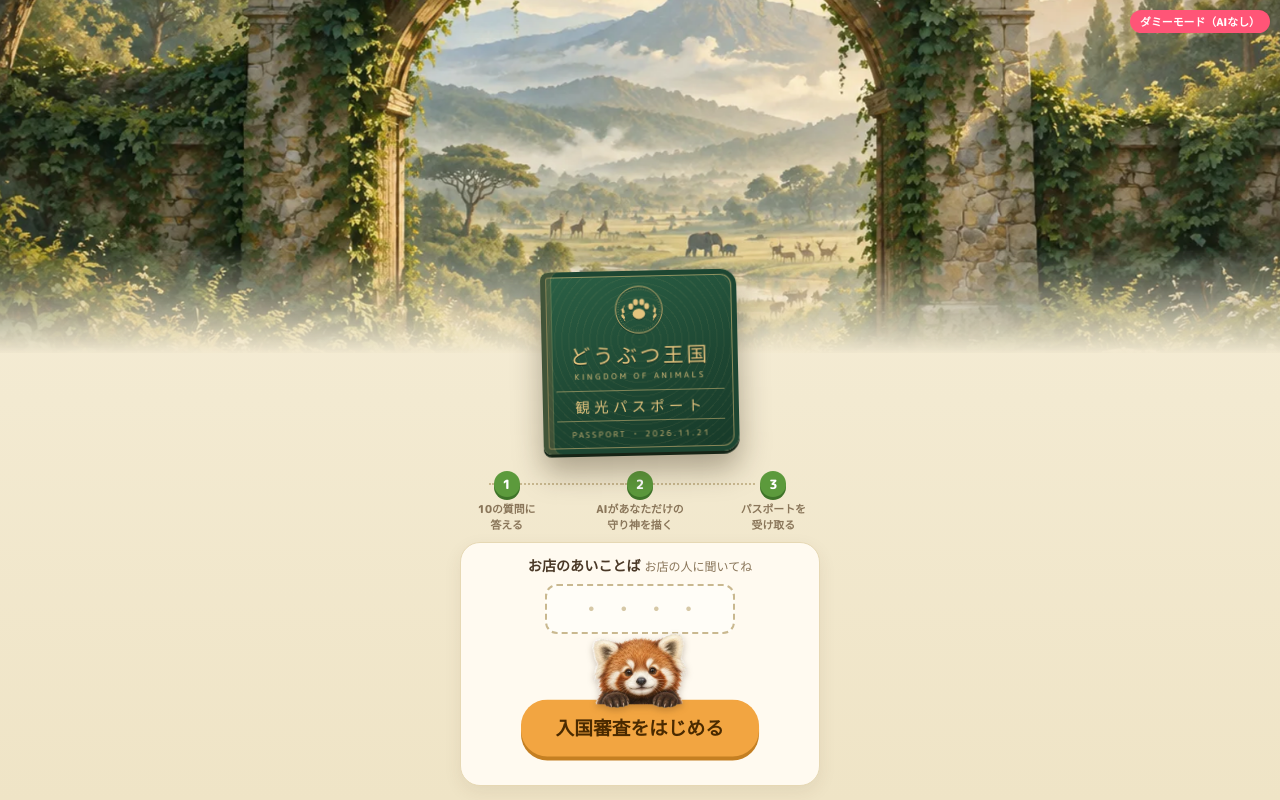
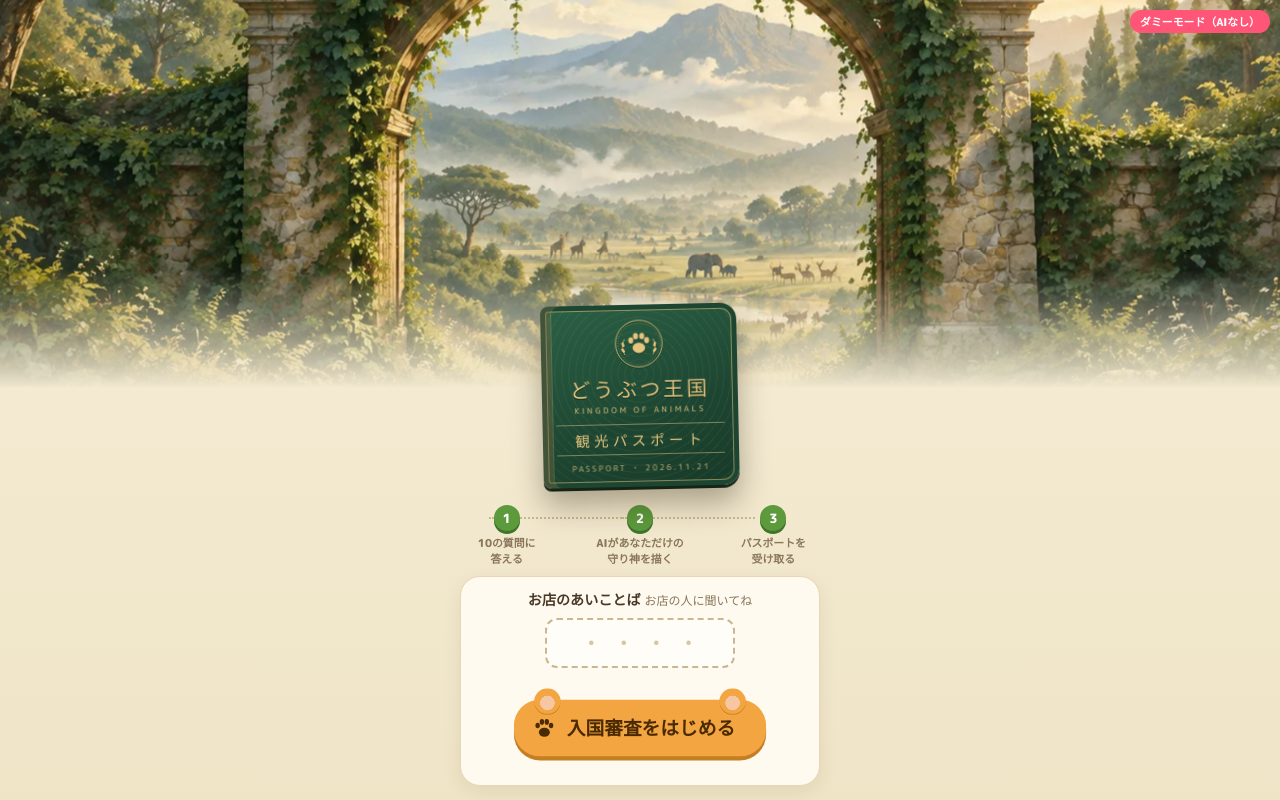
Before and after one commit to u-shin16/gakuensai, a Flask app: page / in a window 1280 px wide. Run offline with Flask 3, Linux system fonts and the light colour scheme; some web fonts are replaced.

Commit message:
入国審査のボタンも前の形（くまの耳と肉球）に戻す
Co-Authored-By: Claude Opus 5.5 <noreply@anthropic.com>

```diff
--- a/static/kingdom.css
+++ b/static/kingdom.css
@@ -252,7 +252,7 @@ body.at-start { padding-top: 0 !important; padding-bottom: 0 !important; }
 .entry label.h small { display: inline; margin-left: 4px; }
 .entry #shopCode { font-size: 1.35rem; padding: 7px 0 7px .5em; margin-bottom: 14px; }
 .entry .ticketno { margin-bottom: 12px; }
-.entry button.big { margin-top: 6px; padding-top: 14px; padding-bottom: 14px; }
+.entry button.big { margin-top: 18px; padding-top: 14px; padding-bottom: 14px; }
 #shopStatus { margin-top: 4px; }
 
 /* 背の高い画面（PCなど）は表紙を大きく */
--- a/templates/index.html
+++ b/templates/index.html
@@ -141,7 +141,7 @@
       <label class="h" for="shopCode">お店のあいことば<small>お店の人に聞いてね</small></label>
       <input id="shopCode" type="text" inputmode="numeric" maxlength="4" placeholder="・・・・" autocomplete="off" value="">
       {% endif %}
-      <div class="pbtn"><img class="peek" src="/static/peek-redpanda.webp" alt="" width="96" height="96"><button class="big" id="startBtn">入国審査をはじめる</button></div>
+      <button class="big" id="startBtn">入国審査をはじめる</button>
       <div id="shopStatus"></div>
     </div>
   </section>
```
